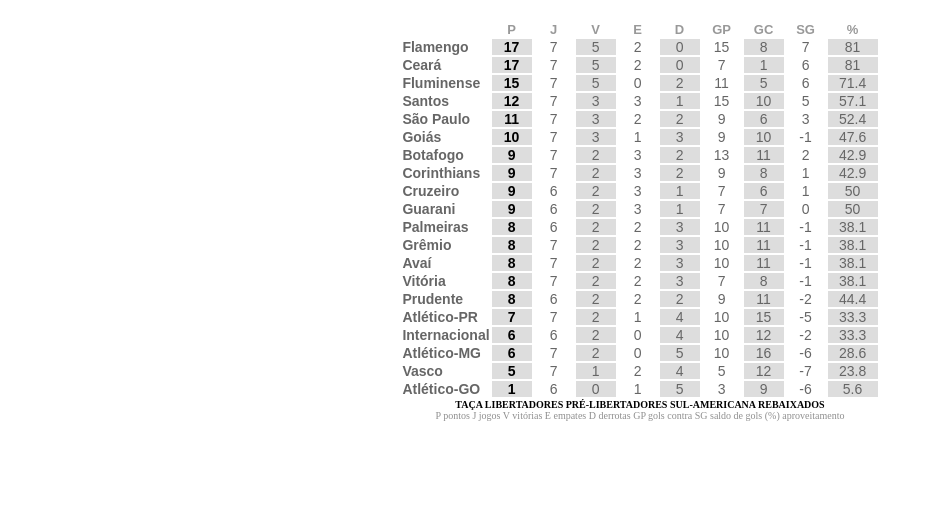
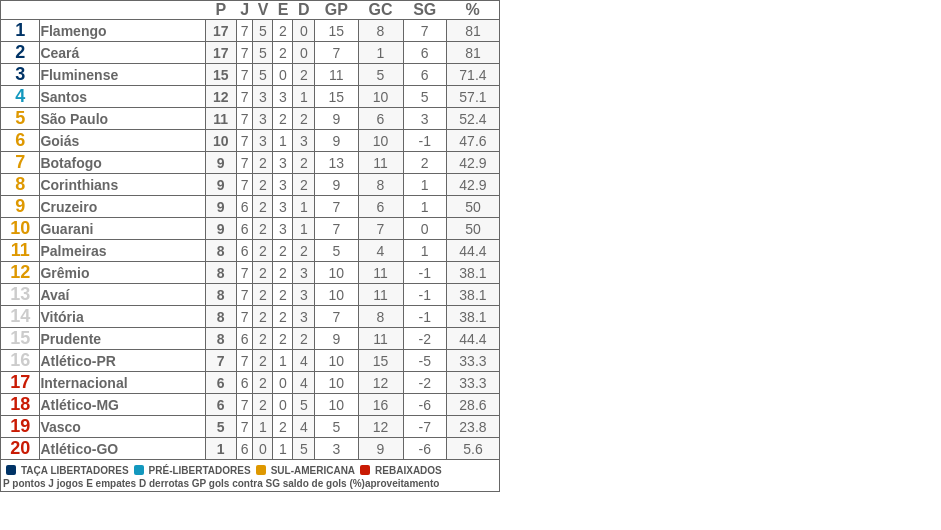
Before and after one commit to Thainarapaulo/AULAHTMLCSS, a plain HTML site: page Aula 08 Tabela/Atividade/tabela2.html in a window 1280 px wide. Shown: the whole page, without its empty margins (0-941 px from the left). Drawn offline with Linux system fonts and the light colour scheme.

Commit message:
Aula 8 Tabelas
Atividades tabelas

```diff
--- /dev/null
+++ b/Aula 08 Tabela/Atividade/styles/tabela2.css
@@ -0,0 +1,109 @@
+*{
+    padding: 0;
+    margin: 0;
+    box-sizing: border-box;
+}
+:root{
+    --azulescuro:#003366;
+    --azulclaro:#1398be;
+    --laranja:#de9800;
+    --bordaprincipal:#666666;
+    --cinza:#cccccc;
+    --vermelho:#c91b04;
+    --titulos:#999999;
+    --times:#666666;
+    --legendas:#8f8f8f;
+    --siglas: #555555;
+    --fundo-tabela:#f7f7f7;
+
+    --posicao: 18px;
+    --titulos:13px;
+    --nome-times:14px;
+    --pontos:14px;
+    --colunas:14px;
+    --siglas-legenda:10px
+}
+.posicao{
+    font-size: var(--posicao);
+    text-align: center;
+}
+td:nth-child(2){
+    font-size: var(--nome-times);
+    text-align: left;
+}
+td:nth-child(n+3){
+    font-size: 14px;
+    text-align: center;
+}
+table{
+    color: var(--times);
+    font-family: Arial, Helvetica, sans-serif;
+    width: 500px;
+}
+th{
+    color: var(--titulos);
+    text-align: center;
+}
+table,td,tr{
+    border:  1px solid var(--bordaprincipal);
+    border-collapse: collapse;
+}
+.libertadores{
+    color: var(--azulescuro);
+}
+.pre-libertadores{
+    color: var(--azulclaro);
+}
+.sulamericana{
+    color: var(--laranja);
+}
+.nao-classificados{
+    color: var(--cinza);
+}
+.rebaixados{
+    color: var(--vermelho);
+}
+td:nth-child(-n+3){
+    font-weight: 700;
+}
+td:nth-child(2n+3){
+    background-color: var(--fundo-tabela);
+}
+.quadrado{
+    width: 10px;
+    height: 10px;
+    border-radius: 2px;
+    margin: 0 5px;
+}
+.legenda{
+    display: flex;
+    padding-top: 5px;
+
+}
+#liberta{
+    background-color: var(--azulescuro);
+}
+#pre-liberta{
+    background-color: var(--azulclaro);
+}
+#sula{
+    background-color: var(--laranja);
+}
+#rebaixados{
+    background-color: var(--vermelho);
+}
+article{
+    display: flex;
+}
+.legenda>p{
+    font-size: var(--siglas-legenda);
+    text-align: left;
+    color: #555555;
+}
+.info{
+    font-size: var(--siglas-legenda);
+    text-align: left;
+    color: #555555;
+    padding: 2px 2px;
+
+}
--- a/Aula 08 Tabela/Atividade/tabela2.css
+++ /dev/null
@@ -1,64 +0,0 @@
-*{
-    padding: 0;
-    margin: 0;
-}
-:root{
-    --borda: #DDDDDD;
-    --azulmarinho:#003366;
-    --azulceleste:#1398BE;
-    --laranja:#DE9800;
-    --cinza:#CCCCCC;
-    --vermelho:#C91B04;
-}
-main{
-    border: 1px #DDDDDD;
-    margin-top: 20px;
-    display: flex;
-    justify-content: center;
-}
-
-table{
-    font-family: Arial, Helvetica, sans-serif;
-}
-th{
-    font-size: 13px;
-    color: #999999;
-    font-weight: bold;
-    text-align: center;
-}
-#time{
-    font-size: 14px;
-    color:#666666;
-    font-weight: bold;
-    text-align: left;
-}
-#quanpontos{
-    font-size: 14px;
-    color: black;
-    font-weight: bold;
-    text-align: center;
-}
-td:nth-last-child(odd) {
-    background-color:#DDDDDD;
-}
-td{
-    font-size: 14px;
-    color: #666666;
-    text-align: center;
-}
-footer,h2{
-    font-size: 10px;
-    text-align:center
-}
-p{
-    color:#8F8F8F;
-}
-.fundo{
-    background-color: #f7f7f7;
-}
-#largura{
-    width:40px;
-}
-#largura2{
-    width:50px;
-}
--- a/Aula 08 Tabela/Atividade/tabela2.html
+++ b/Aula 08 Tabela/Atividade/tabela2.html
@@ -3,29 +3,34 @@
 <head>
     <meta charset="UTF-8">
     <meta name="viewport" content="width=device-width, initial-scale=1.0">
-    <title>Tabela2</title>
-    <link rel="stylesheet" href="../Atividade/tabela2.css">
+    <title>Brasileirao</title>
+    <link rel="stylesheet" href="../Atividade/styles/tabela2.css">
 </head>
 <body>
-    <main>
     <table>
+        <colgroup>
+            <col span="2" id="posicao-time">
+            <col span="1" id="pontos">
+        </colgroup>
+        <thead>
             <tr>
-        <th></th>
-        <section class="fundo">
-        <th id="largura">P</th>
-        <th id="largura">J</th>
-        <th id="largura">V</th>
-        <th id="largura">E</th>
-        <th id="largura">D</th>
-        <th id="largura">GP</th>
-        <th id="largura">GC</th>
-        <th id="largura">SG</th>
-        <th id="largura2">%</th>
-        </section>
+                <th colspan="2"></th>
+                <th>P</th>
+                <th>J</th>
+                <th>V</th>
+                <th>E</th>
+                <th>D</th>
+                <th>GP</th>
+                <th>GC</th>
+                <th>SG</th>
+                <th>%</th>
             </tr>
+        </thead>
+        <tbody>
             <tr>
-       <th id="time">Flamengo</th>
-       <td id="quanpontos">17</td>
+                <td class="libertadores posicao">1</td>
+                <td>Flamengo</td>
+                <td>17</td>
                 <td>7</td>
                 <td>5</td>
                 <td>2</td>
@@ -36,8 +41,9 @@
                 <td>81</td>
             </tr>
             <tr>
-        <th  id="time">Ceará</th>
-        <td id="quanpontos">17</td>
+                <td class="libertadores posicao">2</td>
+                <td>Ceará</td>
+                <td>17</td>
                 <td>7</td>
                 <td>5</td>
                 <td>2</td>
@@ -48,8 +54,9 @@
                 <td>81</td>
             </tr>
             <tr>
-        <th id="time">Fluminense</th>
-        <td id="quanpontos">15</td>
+                <td class="libertadores posicao">3</td>
+                <td>Fluminense</td>
+                <td>15</td>
                 <td>7</td>
                 <td>5</td>
                 <td>0</td>
@@ -60,8 +67,9 @@
                 <td>71.4</td>
             </tr>
             <tr>
-        <th id="time">Santos</th>
-        <td id="quanpontos">12</td>
+                <td class="pre-libertadores posicao">4</td>
+                <td>Santos</td>
+                <td>12</td>
                 <td>7</td>
                 <td>3</td>
                 <td>3</td>
@@ -72,8 +80,9 @@
                 <td>57.1</td>
             </tr>
             <tr>
-        <th id="time">São Paulo</th>
-        <td id="quanpontos">11</td>
+                <td class="sulamericana posicao">5</td>
+                <td>São Paulo</td>
+                <td>11</td>
                 <td>7</td>
                 <td>3</td>
                 <td>2</td>
@@ -84,8 +93,9 @@
                 <td>52.4</td>
             </tr>
             <tr>
-        <th id="time">Goiás</th>
-        <td id="quanpontos">10</td>
+                <td class="sulamericana  posicao">6</td>
+                <td>Goiás</td>
+                <td>10</td>
                 <td>7</td>
                 <td>3</td>
                 <td>1</td>
@@ -96,8 +106,9 @@
                 <td>47.6</td>
             </tr>
             <tr>
-        <th id="time">Botafogo</th>
-        <td id="quanpontos">9</td>
+                <td class="sulamericana posicao">7</td>
+                <td>Botafogo</td>
+                <td>9</td>
                 <td>7</td>
                 <td>2</td>
                 <td>3</td>
@@ -108,8 +119,9 @@
                 <td>42.9</td>
             </tr>
             <tr>
-        <th id="time">Corinthians</th>
-        <td id="quanpontos">9</td>
+                <td class="sulamericana posicao">8</td>
+                <td>Corinthians</td>
+                <td>9</td>
                 <td>7</td>
                 <td>2</td>
                 <td>3</td>
@@ -120,8 +132,9 @@
                 <td>42.9</td>
             </tr>
             <tr>
-        <th id="time">Cruzeiro</th>
-        <td id="quanpontos">9</td>
+                <td class="sulamericana posicao">9</td>
+                <td>Cruzeiro</td>
+                <td>9</td>
                 <td>6</td>
                 <td>2</td>
                 <td>3</td>
@@ -132,8 +145,9 @@
                 <td>50</td>
             </tr>
             <tr>
-        <th id="time">Guarani</th>
-        <td id="quanpontos">9</td>
+                <td class="sulamericana posicao">10</td>
+                <td>Guarani</td>
+                <td>9</td>
                 <td>6</td>
                 <td>2</td>
                 <td>3</td>
@@ -144,20 +158,22 @@
                 <td>50</td>
             </tr>
             <tr>
-        <th id="time">Palmeiras</th>
-        <td id="quanpontos">8</td>
+                <td class="sulamericana posicao">11</td>
+                <td>Palmeiras</td>
+                <td>8</td>
                 <td>6</td>
                 <td>2</td>
                 <td>2</td>
-        <td>3</td>
-        <td>10</td>
-        <td>11</td>
-        <td>-1</td>
-        <td>38.1</td>
+                <td>2</td>
+                <td>5</td>
+                <td>4</td>
+                <td>1</td>
+                <td>44.4</td>
             </tr>
             <tr>
-        <th id="time">Grêmio</th>
-        <td id="quanpontos">8</td>
+                <td class="sulamericana posicao">12</td>
+                <td>Grêmio</td>
+                <td>8</td>
                 <td>7</td>
                 <td>2</td>
                 <td>2</td>
@@ -168,8 +184,9 @@
                 <td>38.1</td>
             </tr>
             <tr>
-        <th id="time">Avaí</th>
-        <td id="quanpontos">8</td>
+                <td class="nao-classificados posicao">13</td>
+                <td>Avaí</td>
+                <td>8</td>
                 <td>7</td>
                 <td>2</td>
                 <td>2</td>
@@ -180,8 +197,9 @@
                 <td>38.1</td>
             </tr>
             <tr>
-        <th id="time">Vitória</th>
-        <td id="quanpontos">8</td>
+                <td class="nao-classificados posicao">14</td>
+                <td>Vitória</td>
+                <td>8</td>
                 <td>7</td>
                 <td>2</td>
                 <td>2</td>
@@ -192,8 +210,9 @@
                 <td>38.1</td>
             </tr>
             <tr>
-        <th id="time">Prudente</th>
-        <td id="quanpontos">8</td>
+                <td class="nao-classificados posicao">15</td>
+                <td>Prudente</td>
+                <td>8</td>
                 <td>6</td>
                 <td>2</td>
                 <td>2</td>
@@ -204,8 +223,9 @@
                 <td>44.4</td>
             </tr>
             <tr>
-        <th id="time">Atlético-PR</th>
-        <td id="quanpontos">7</td>
+                <td class="nao-classificados posicao">16</td>
+                <td>Atlético-PR</td>
+                <td>7</td>
                 <td>7</td>
                 <td>2</td>
                 <td>1</td>
@@ -216,8 +236,9 @@
                 <td>33.3</td>
             </tr>
             <tr>
-        <th id="time">Internacional</th>
-        <td id="quanpontos">6</td>
+                <td class="rebaixados posicao">17</td>
+                <td>Internacional</td>
+                <td>6</td>
                 <td>6</td>
                 <td>2</td>
                 <td>0</td>
@@ -228,8 +249,9 @@
                 <td>33.3</td>
             </tr>
             <tr>
-        <th id="time">Atlético-MG</th>
-        <td id="quanpontos">6</td>
+                <td class="rebaixados posicao">18</td>
+                <td>Atlético-MG</td>
+                <td>6</td>
                 <td>7</td>
                 <td>2</td>
                 <td>0</td>
@@ -240,8 +262,9 @@
                 <td>28.6</td>
             </tr>
             <tr>
-        <th id="time">Vasco</th>
-        <td id="quanpontos">5</td>
+                <td class="rebaixados posicao">19</td>
+                <td>Vasco</td>
+                <td>5</td>
                 <td>7</td>
                 <td>1</td>
                 <td>2</td>
@@ -252,8 +275,9 @@
                 <td>23.8</td>
             </tr>
             <tr>
-        <th id="time">Atlético-GO</th>
-        <td id="quanpontos">1</td>
+                <td class="rebaixados posicao">20</td>
+                <td>Atlético-GO</td>
+                <td>1</td>
                 <td>6</td>
                 <td>0</td>
                 <td>1</td>
@@ -263,13 +287,35 @@
                 <td>-6</td>
                 <td>5.6</td>
             </tr>
+        </tbody>
+        <tfoot>
+            <td colspan="11">
+                <article>
+                <div class="legenda">
+                    <div class="quadrado" id="liberta"></div>
+                        <p>TAÇA LIBERTADORES</p>
+                    </div>
+
+                    <div class="legenda">
+                    <div class="quadrado" id="pre-liberta"></div>
+                        <p>PRÉ-LIBERTADORES</p>
+                    </div>
+
+                    <div class="legenda">
+                    <div class="quadrado" id="sula"></div>
+                    <p>SUL-AMERICANA</p>
+                    </div>
+
+                    <div class="legenda">
+                    <div class="quadrado" id="rebaixados"></div>
+                    <p>REBAIXADOS</p>
+                </div>
+            </article>
+            <div class="info">
+                <p>P pontos J jogos E empates D derrotas GP gols contra SG saldo de gols (%)aproveitamento</p>
+            </div>
+            </td>
+        </tfoot>
     </table>
-</main>
-    <footer>
-        <h2>TAÇA LIBERTADORES PRÉ-LIBERTADORES SUL-AMERICANA REBAIXADOS</h2>
-        <section>
-        <p>P pontos J jogos V vitórias E empates D derrotas GP gols contra SG saldo de gols (%) aproveitamento</p>
-        </section>
-    </footer>
 </body>
 </html>
```
Lines whose indentation alone changed are shown as unchanged.
